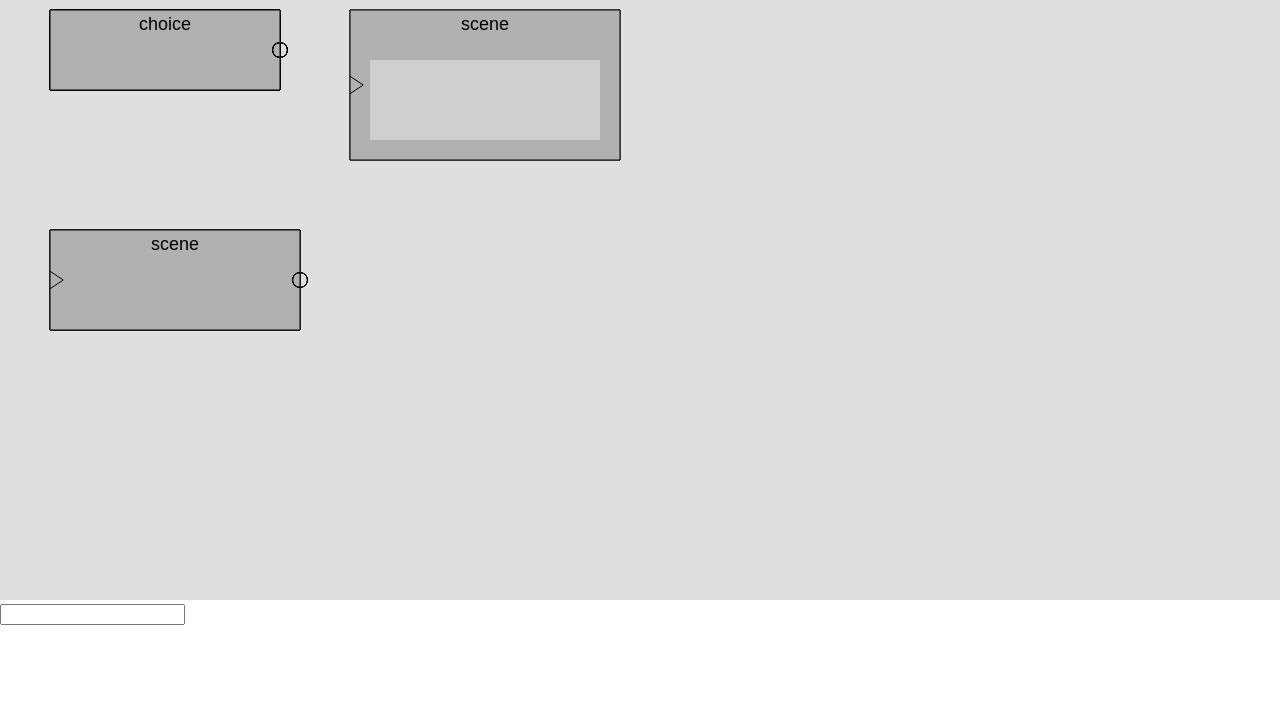
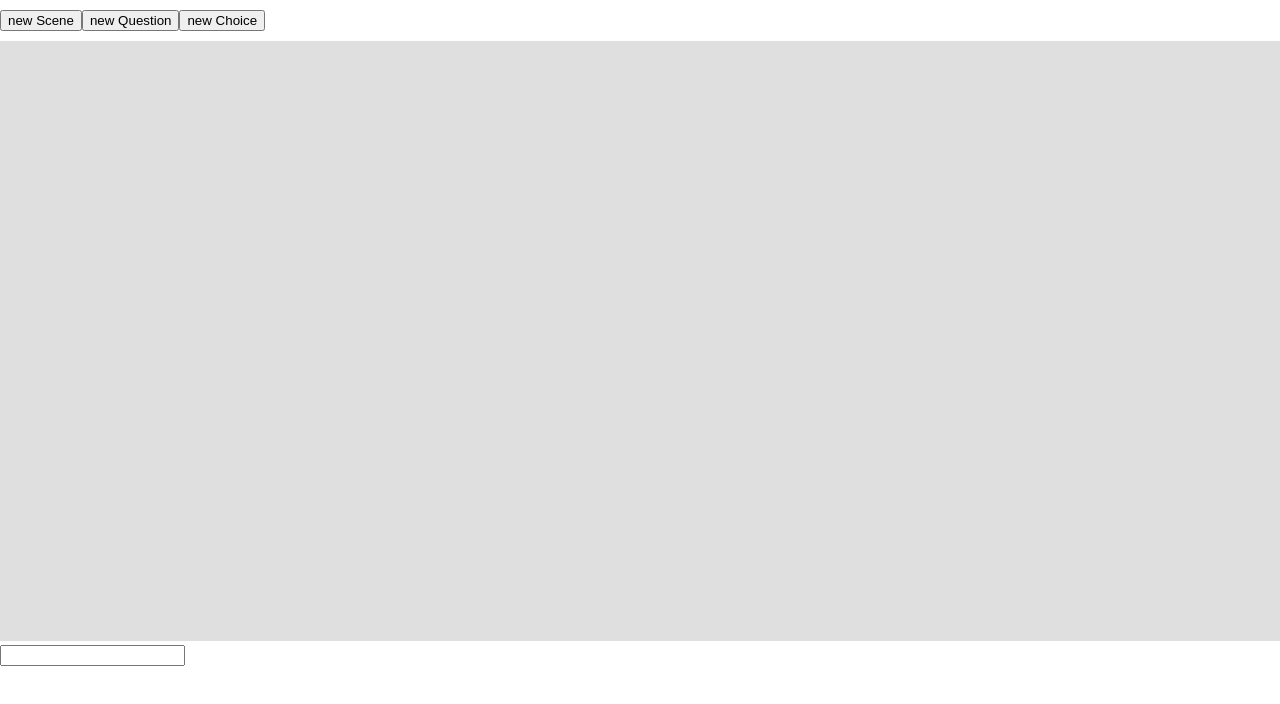
Before and after one commit to AdrianMargel/adventure-game-builder, a plain HTML site: page builder/builder.html in a window 1280 px wide. Shown: the top 704 px of the page. Drawn offline with Linux system fonts and the light colour scheme.

Commit message:
created buttons to add new scenes

```diff
--- a/builder/builder.html
+++ b/builder/builder.html
@@ -7,6 +7,11 @@
 	<link rel="stylesheet" href="style.css">
 </head>
 <body>
+	<div class="editTop">
+		<button onclick="newScene()">new Scene</button>
+		<button onclick="newQuestion()">new Question</button>
+		<button onclick="newChoice()">new Choice</button>
+	</div>
 	<canvas id="canvas" width="800" height="800"></canvas>
 
 	<input type="text" name="test">
--- a/builder/builder.js
+++ b/builder/builder.js
@@ -1,3 +1,19 @@
+class Scenario{
+
+}
+class SceneSolo{
+  //int USID //universal scenario Identifier
+}
+class SceneQuestion{
+  //int USID //universal scenario Identifier
+
+}
+class Choice{
+  //int USID //universal scenario Identifier
+
+}
+
+//---------------------------------------------
 class Vector {
   constructor(xOrVec,y,angleInit) {
     if(arguments.length == 1) {
@@ -564,26 +580,11 @@ function setup(){
   noStroke();
   noFill();
   //size(800,800);
-  allBoxes.push(new Box(new Vector(50,230),new Vector(250,100),"scene",true,true));
-  allBoxes.push(new Box(new Vector(50,230),new Vector(250,100),"scene",true,true));
-  allBoxes.push(new Box(new Vector(50,230),new Vector(250,100),"scene",true,true));
-  //Box toAdd=new Box(new Vector(50,120),new Vector(250,220),"question",false,true);
-  //toAdd.addSlot(new Slot(new Vector(10+50,10+120),new Vector(230,80),"choice",true));
-  //toAdd.addSlot(new Slot(new Vector(10+50,100+120),new Vector(230,80),"choice",true));
-  //allBoxes.add(toAdd);
-  allBoxes.push(new Box(new Vector(50,10),new Vector(230,80),"choice",true,false));
-  allBoxes.push(new Box(new Vector(50,10),new Vector(230,80),"choice",true,false));
-  allBoxes.push(new Box(new Vector(50,10),new Vector(230,80),"choice",true,false));
-  allBoxes.push(new Box(new Vector(50,10),new Vector(230,80),"choice",true,false));
-  allBoxes.push(new Box(new Vector(50,10),new Vector(230,80),"choice",true,false));
-
-  let template=new Slot(new Vector(0,0),new Vector(230,80),"choice");
-  allBoxes.push(new InfiniteBox(new Vector(350,10),new Vector(230,80),"scene",false,true,template,50));
-
-  let template2=new Slot(new Vector(0,0),new Vector(230,80),"choice");
-  allBoxes.push(new InfiniteBox(new Vector(350,10),new Vector(230,80),"scene",false,true,template2,50));
-
-  initCons();
+  // allBoxes.push(new Box(new Vector(50,230),new Vector(250,100),"scene",true,true));
+  // allBoxes.push(new Box(new Vector(50,10),new Vector(230,80),"choice",true,false));
+  // let template=new Slot(new Vector(0,0),new Vector(230,80),"choice");
+  // allBoxes.push(new InfiniteBox(new Vector(350,10),new Vector(230,80),"scene",false,true,template,50));
+  // initCons();
 }
 function draw(){
   //println(frameRate);
@@ -635,6 +636,47 @@ function draw(){
   //fill("#00A0A0");
   //drawRect(getMouse().x,getMouse().y,10,10);
 }
+
+function newScene(){
+  let spawnPos=getScreenCenter();
+  let size=new Vector(230,80);
+  let half=new Vector(size);
+  half.sclVec(0.5);
+  spawnPos.subVec(half);
+
+  let addBox=new Box(spawnPos,size,"scene",true,true);
+  allBoxes.push(addBox);
+  initConsBox(addBox);
+}
+function newQuestion(){
+  let spawnPos=getScreenCenter();
+  let topGap=50;
+  let slotSize=new Vector(230,80);
+  let size=new Vector(slotSize);
+  size.addVec(new Vector(marginX*2,topGap+marginY));
+
+  let half=new Vector(size);
+  half.sclVec(0.5);
+  spawnPos.subVec(half);
+
+  let template=new Slot(new Vector(0,0),slotSize,"choice");
+  let addBox=new InfiniteBox(spawnPos,new Vector(0,0),"scene",false,true,template,topGap);
+  allBoxes.push(addBox);
+  initConsBox(addBox);
+
+}
+function newChoice(){
+  let spawnPos=getScreenCenter();
+  let size=new Vector(230,80);
+  let half=new Vector(size);
+  half.sclVec(0.5);
+  spawnPos.subVec(half);
+
+  let addBox=new Box(spawnPos,size,"choice",true,false);
+  allBoxes.push(addBox);
+  initConsBox(addBox);
+}
+
 function resize(){
   canvas.width = document.getElementsByTagName("BODY")[0].offsetWidth;
   canvas.height = Math.max(window.innerHeight-200,200);
@@ -644,8 +686,8 @@ function mousePressed(){
 
   let mouse=new Vector(realMouse);
   let rect = canvas.getBoundingClientRect();
-  let minX=rect.x;
-  let minY=rect.y+scrollY;
+  let minX=0;
+  let minY=0;
   let maxX=minX+rect.width;
   let maxY=minY+rect.height;
   enableControls=(mouse.x>=minX&&mouse.x<=maxX && mouse.y>=minY&&mouse.y<=maxY);
@@ -668,14 +710,26 @@ function initCons(){
     allBoxes[i].addAllCons(allCons);
   }
 }
+function initConsBox(box){
+  box.addAllCons(allCons);
+}
+
 function update(){
   let i;
   for(i=allBoxes.length-1;i>=0;i--){
     allBoxes[i].update();
   }
 }
+function getScreenCenter(){
+  let rect = canvas.getBoundingClientRect();
+  let center=new Vector(rect.width,rect.height);
+  center.sclVec(0.5);
+  center.subVec(cam);
+  center.sclVec(1/zoom);
+  return center;
+}
 function handleMouseMove(event) {
-  var rect = canvas.getBoundingClientRect();
+  let rect = canvas.getBoundingClientRect();
   realMouse=new Vector(event.clientX - rect.left, event.clientY - rect.top);
 }
 function getMouse(){
@@ -775,7 +829,6 @@ function killBox(toKill){
   }
 }
 function killCons(toKill){
-  console.log(toKill);
   let i;
   for(i=allCons.length-1;i>=0;i--){
     if(allCons[i].getStart()===toKill){
--- a/builder/style.css
+++ b/builder/style.css
@@ -1,3 +1,9 @@
 body{
 	margin: 0;
 }
+.editTop{
+	padding-top: 10px;
+	padding-bottom: 10px;
+	display: flex;
+	justify-content: flex-start;
+}
```
